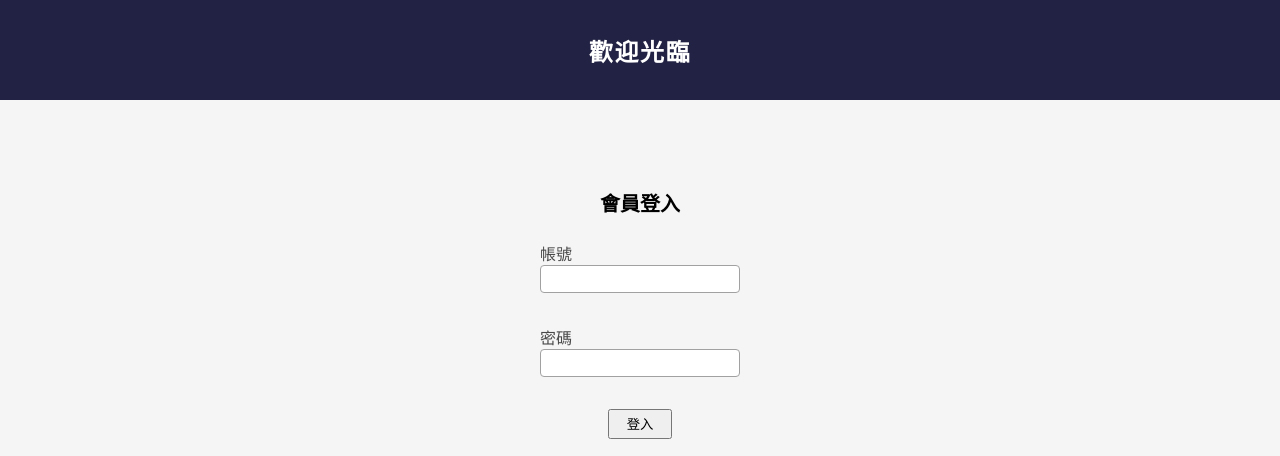
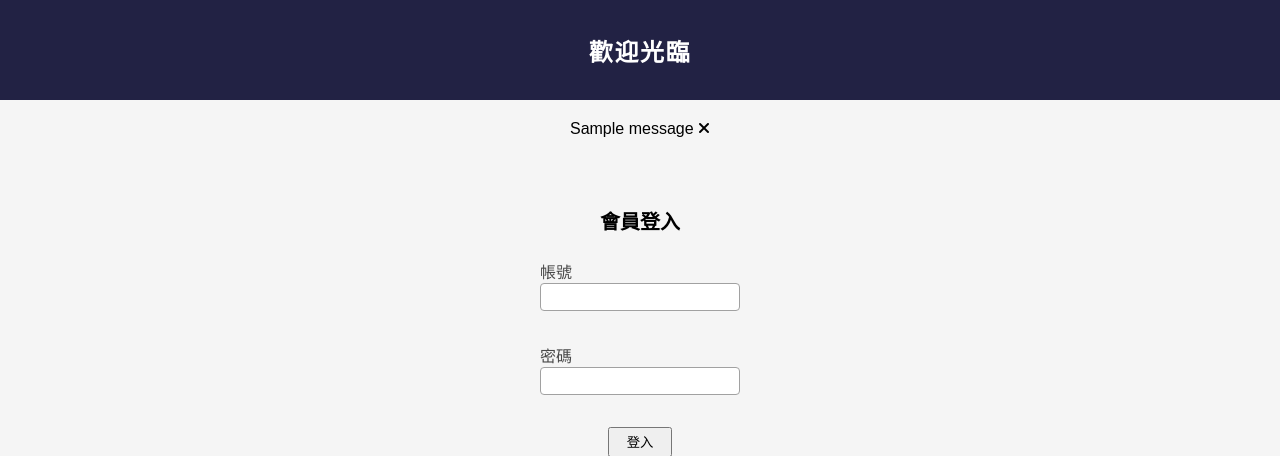
Before and after one commit to wei-yiting/bootcamp-stage1-membership-system, a Flask app: page / in a window 1280 px wide. Shown: the top 456 px of the page. Run offline with Flask 2, Linux system fonts and the light colour scheme; tables that the repository leaves empty hold one stand-in row (values such as "Sample post"); one stand-in notice (Sample message) is shown; some libraries are stand-ins or nearby versions.

Commit message:
add flash message when succesfully sign up and sign out

```diff
--- a/membership-app.py
+++ b/membership-app.py
@@ -1,5 +1,5 @@
 import os
-from flask import Flask, render_template, redirect, url_for, request, session
+from flask import Flask, render_template, redirect, url_for, request, session, flash
 from flask_sqlalchemy import SQLAlchemy
 from flask_migrate import Migrate
 import datetime
@@ -47,6 +47,10 @@ class User(db.Model):
 
 @app.route('/', methods=['GET'])
 def index():
+    if "message" in session:
+        flash_message = session['message']
+        flash(flash_message)
+        session['message'] = ''
     return render_template('index.html')
 
 
@@ -66,6 +70,8 @@ def signup():
 
         db.session.add(new_user)
         db.session.commit()
+
+        session['message'] = "您已完成註冊，請用帳號密碼登入"
 
         return redirect(url_for('index'))
 
@@ -111,6 +117,7 @@ def signout():
     elif session['status'] == '已登入':
         session['status'] = None
         session['name'] = ''
+        session['message'] = "您已成功登出"
         return redirect(url_for('index'))
 
 
--- a/templates/index.html
+++ b/templates/index.html
@@ -7,6 +7,12 @@
     </header>
 
     <main>
+        {% for message in get_flashed_messages() %}
+        <div class="message">
+            {{message}}
+            <i class="fas fa-times message-close" id="message-close"></i>
+        </div>
+        {% endfor %}
         <section class="modal-bg" id="modal-bg">
             <div class="sign-up">
                 <h2>註冊系統</h2>
```
